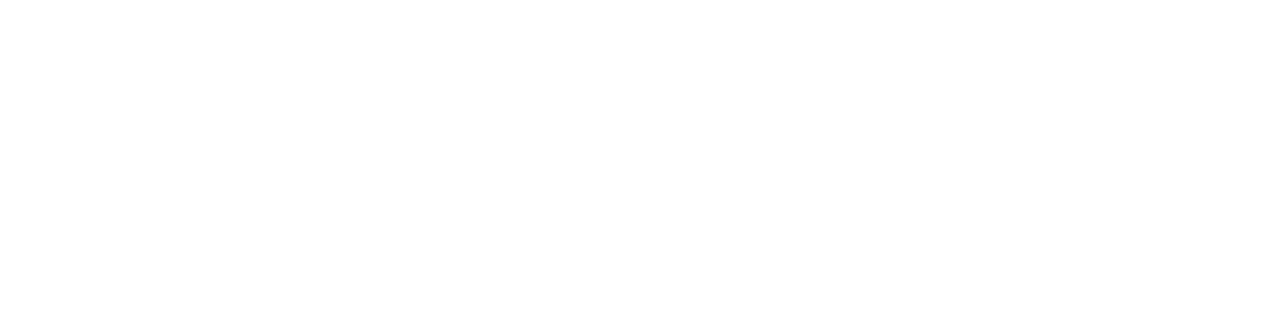
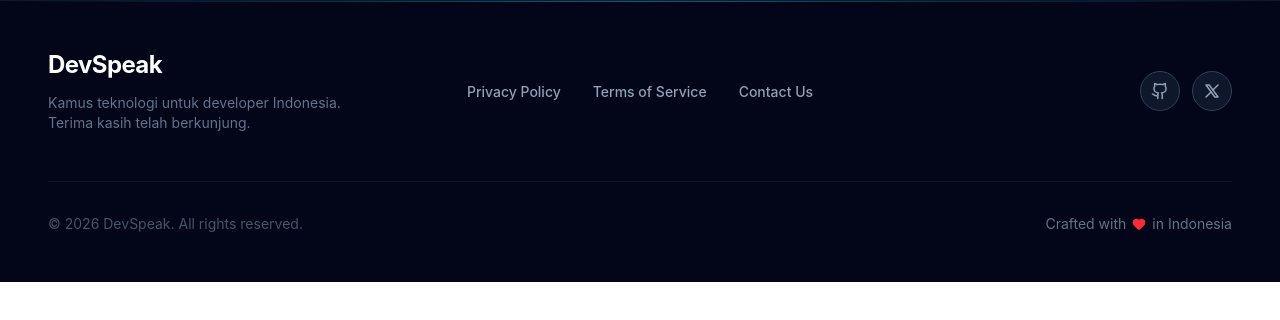
Before and after one commit to fawwazRN/DevSpeek, a React (Vite) app: page / in a window 1280 px wide. Shown: the top 320 px of the page. Built offline with nearby package versions, Linux system fonts and the light colour scheme.

Commit message:
added footer

```diff
--- a/src/components/Footer.jsx
+++ b/src/components/Footer.jsx
@@ -1,3 +1,92 @@
-export default function Footer() {
-  // isinya
-}
+import React from "react";
+import { motion } from "framer-motion";
+import { Heart } from "lucide-react";
+
+const Footer = () => {
+  const currentYear = new Date().getFullYear();
+
+  return (
+    <footer className="relative bg-slate-950 border-t border-slate-800/50">
+      {/* Efek Glow Top Border */}
+      <div className="absolute top-0 left-0 right-0 h-px bg-gradient-to-r from-transparent via-cyan-500/50 to-transparent"></div>
+
+      <div className="max-w-7xl mx-auto px-6 sm:px-8 lg:px-12 py-12">
+
+        {/* Layout Grid: 1 Kolom (Mobile) -> 3 Kolom (Desktop) */}
+        <div className="grid grid-cols-1 md:grid-cols-3 gap-10 items-center">
+
+          {/* KOLOM 1: Branding (Kiri) */}
+          <div className="flex flex-col items-center md:items-start space-y-3">
+            <h3 className="text-2xl font-bold text-white tracking-tight">
+              DevSpeak
+            </h3>
+            <p className="text-sm text-slate-500 max-w-xs">
+              Kamus teknologi untuk developer Indonesia. Terima kasih telah berkunjung.
+            </p>
+          </div>
+
+          {/* KOLOM 2: Navigasi (Tengah) */}
+          <nav className="flex justify-center">
+            <ul className="flex flex-wrap justify-center gap-x-8 gap-y-3">
+              {["Privacy Policy", "Terms of Service", "Contact Us"].map((item, index) => (
+                <li key={index}>
+                  <a
+                    href="#"
+                    className="text-slate-400 hover:text-cyan-400 text-sm font-medium transition-colors relative group"
+                  >
+                    {item}
+                    {/* Underline Effect */}
+                    <span className="absolute bottom-0 left-0 w-0 h-0.5 bg-cyan-400 transition-all duration-300 group-hover:w-full"></span>
+                  </a>
+                </li>
+              ))}
+            </ul>
+          </nav>
+
+          {/* KOLOM 3: Social Icons (Kanan) */}
+          <div className="flex justify-center md:justify-end items-center gap-3">
+            {/* Github Button */}
+            <a
+              href="#"
+              className="p-2.5 bg-slate-800/50 border border-slate-700 rounded-full text-slate-400 hover:text-white hover:border-cyan-500/50 hover:bg-cyan-500/10 transition-all duration-200"
+              aria-label="Github"
+            >
+              <svg xmlns="http://www.w3.org/2000/svg" width={18} height={18} viewBox="0 0 24 24" fill="none" stroke="currentColor" strokeWidth="2" strokeLinecap="round" strokeLinejoin="round">
+                <path d="M15 22v-4a4.8 4.8 0 0 0-1-3.5c3 0 6-2 6-5.5.08-1.25-.27-2.48-1-3.5.28-1.15.28-2.35 0-3.5 0 0-1 0-3 1.5-2.64-.5-5.36-.5-8 0C6 2 5 2 5 2c-.3 1.15-.3 2.35 0 3.5A5.403 5.403 0 0 0 4 9c0 3.5 3 5.5 6 5.5-.39.49-.68 1.05-.85 1.65-.17.6-.22 1.23-.15 1.85v4"></path>
+                <path d="M9 18c-4.51 2-5-2-7-2"></path>
+              </svg>
+            </a>
+
+            {/* Twitter/X Button */}
+            <a
+              href="#"
+              className="p-2.5 bg-slate-800/50 border border-slate-700 rounded-full text-slate-400 hover:text-white hover:border-cyan-500/50 hover:bg-cyan-500/10 transition-all duration-200"
+              aria-label="Twitter"
+            >
+              <svg xmlns="http://www.w3.org/2000/svg" width={18} height={18} viewBox="0 0 24 24" fill="none" stroke="currentColor" strokeWidth="2" strokeLinecap="round" strokeLinejoin="round">
+                <path d="M4 4l11.733 16h4.267l-11.733 -16z" />
+                <path d="M4 20l6.768 -6.768m2.46 -2.46l6.772 -6.772" />
+              </svg>
+            </a>
+          </div>
+        </div>
+
+        {/* BOTTOM SECTION: Divider & Copyright */}
+        <div className="mt-12 pt-8 border-t border-slate-800/50 flex flex-col sm:flex-row justify-between items-center gap-4">
+          <p className="text-sm text-slate-600 order-2 sm:order-1">
+            © {currentYear} DevSpeak. All rights reserved.
+          </p>
+
+          <div className="flex items-center gap-1.5 text-sm text-slate-500 order-1 sm:order-2">
+            Crafted with{" "}
+            <Heart size={14} className="text-red-500 fill-red-500" />{" "}
+            in Indonesia
+          </div>
+        </div>
+
+      </div>
+    </footer>
+  );
+};
+
+export default Footer;
```
